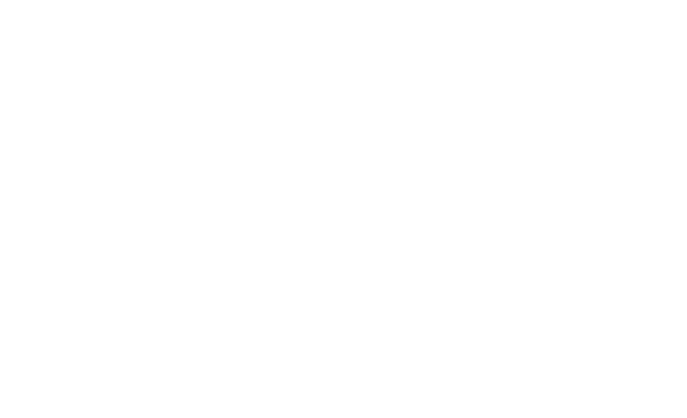
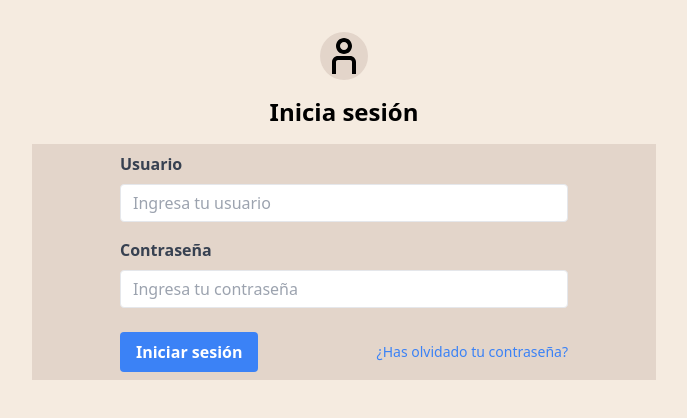
Before and after one commit to angelo808/Software2_RinconJ1, a React (Create React App) app: page /iniciar-sesion in a window 1280 px wide. Before the commit this address had no page. Shown: the top 418 px of the page, without its empty margins (296-983 px from the left). Built offline with nearby package versions, Linux system fonts and the light colour scheme.

Commit message:
HU-2 iniciar sesion finalizada

```diff
--- /dev/null
+++ b/src/components/Formulario.jsx
@@ -0,0 +1,81 @@
+import React, { useContext } from "react";
+import { useForm } from "react-hook-form";
+import { Link, Navigate } from "react-router-dom";
+import { UserContext } from "../context/UserContext";
+
+const Formulario = () => {
+    const {register, handleSubmit, reset} = useForm();
+    const {user, addUser} = useContext(UserContext);
+
+    const onSubmit = (data) => {
+        fetch('/data/users.json')//simula una consulta a una base de datos
+        .then(response => response.json())
+        .then(users => {
+            const userLogin = users.find(u => u.username === data.userAccount && u.password === data.userPassword);
+            if (userLogin) {
+                addUser(userLogin.id, userLogin.name, userLogin.email, userLogin.occupation); // Asigna el usuario al contexto global
+                alert('Inicio de sesión exitosa!');
+            } else {
+                alert('¡Credenciales no válidas!');
+            }
+            reset();
+        });
+    }
+
+    if(user !== null){
+        return <Navigate to="/inicio" />
+    }
+
+  return (
+    <>
+      <form onSubmit={handleSubmit(onSubmit)} className="max-w-md mx-auto">
+
+        <div className="mb-4">
+          <label htmlFor="email" className="block text-gray-700 font-bold mb-2">
+            Usuario
+          </label>
+          <input
+            type="text"
+            id="userAccount"
+            {...register('userAccount')}
+            className="appearance-none border rounded w-full py-2 px-3 leading-tight focus:outline-none focus:shadow-outline"
+            placeholder="Ingresa tu usuario"
+          />
+        </div>
+
+        <div className="mb-6">
+          <label
+            htmlFor="password"
+            className="block text-gray-700 font-bold mb-2"
+          >
+            Contraseña
+          </label>
+          <input
+            type="password"
+            id="userPassword"
+            {...register('userPassword')}
+            className="appearance-none border rounded w-full py-2 px-3 leading-tight focus:outline-none focus:shadow-outline"
+            placeholder="Ingresa tu contraseña"
+          />
+        </div>
+
+        <div className="flex items-center justify-between">
+          <button
+            className="bg-blue-500 hover:bg-blue-700 text-white font-bold py-2 px-4 rounded focus:outline-none focus:shadow-outline"
+            type="submit"
+          >
+            Iniciar sesión
+          </button>
+          <Link
+            to="/"
+            className="inline-block align-baseline font-medium text-sm text-blue-500 hover:text-blue-800"
+          >
+            ¿Has olvidado tu contraseña?
+          </Link>
+        </div>
+      </form>
+    </>
+  );
+};
+
+export default Formulario;
--- a/src/components/Header.jsx
+++ b/src/components/Header.jsx
@@ -4,14 +4,14 @@
 
 const Header = () => {
   return (
-    <header className='w-full h-16 flex items-center justify-between border-b-2 border-black border-solid p-1'>
+    <header className='w-full h-16 bg-customColor flex items-center justify-between border-b-2 border-black border-solid p-1'>
         <div className='flex items-center text-lg font-bold text-neutral-500'>
             <img className='w-12' src={logo} alt="logo" />
             <p className='mx-4'>EL RINCÓN DEL J1</p>
         </div>
         <div className='flex text-lg font-bold text-neutral-500'>
-            <div className='mx-4 hover:scale-105 hover:text-black'><Link  to="/">Iniciar sesión</Link></div>
-            <div className='mx-4 hover:scale-105 hover:text-black'><Link to="/">Registrarse</Link></div>
+            <div className='mx-4 hover:scale-105 hover:text-black'><Link  to="/iniciar-sesion">Iniciar sesión</Link></div>
+            <div className='mx-4 hover:scale-105 hover:text-black'><Link to="#">Registrarse</Link></div>
         </div>
     </header>
   )
--- /dev/null
+++ b/src/components/ProtectedRoutes.jsx
@@ -0,0 +1,15 @@
+import React, { useContext } from 'react'
+import { UserContext } from '../context/UserContext';
+import { Navigate, Outlet } from 'react-router-dom';
+
+const ProtectedRoutes = ({children=null}) => {
+    const {user} = useContext(UserContext);
+
+    if(!user){
+        return <Navigate to="/iniciar-sesion" />
+    }
+
+    return children ? children: <Outlet />
+}
+
+export default ProtectedRoutes
--- /dev/null
+++ b/src/context/UserContext.jsx
@@ -0,0 +1,16 @@
+import { createContext, useState } from "react";
+
+export const UserContext = createContext();
+
+export const UserProvider = ({children}) => {
+    const [user, setUser] = useState(null);
+    const addUser = (id, nombre, correo, especialidad) => {
+        setUser({id, nombre, correo, especialidad})
+    }
+
+  return (
+    <UserContext.Provider value={{user, addUser}}>
+        {children}
+    </UserContext.Provider>
+  )
+}
--- a/src/index.css
+++ b/src/index.css
@@ -1,3 +1,6 @@
-@tailwind base;
-@tailwind components;
-@tailwind utilities;
+@import 'tailwindcss/base';
+@import 'tailwindcss/components';
+@import 'tailwindcss/utilities';
+body{
+    background-color: #f5ebe0;
+}
--- a/src/pages/Home.jsx
+++ b/src/pages/Home.jsx
@@ -6,7 +6,9 @@
   return (
     <div className='container m-auto'>
         <Header/>
-        <main className='flex flex-col items-center mt-6'>
+        <main className='flex mt-6'>
+            <div className='w-1/4 h-home bg-firstImg bg-no-repeat bg-center bg-cover'></div>
+            <div className='flex flex-col items-center'>
             <img className='w-1/2' src={logo} alt="logo" />
             <h1 className='text-4xl text-center m-6'>¡Bienvenido al Rincón del J1!</h1>
             <p className='text-xl text-center my-6'>
@@ -15,6 +17,7 @@
             <p className='text-xl text-center my-6'>
               ¡Únete a nuestra comunidad y haz que tu experiencia sea inolvidable!
             </p>
+            </div>
         </main>
     </div>
   )
--- /dev/null
+++ b/src/pages/HomeUser.jsx
@@ -0,0 +1,11 @@
+import React from 'react'
+
+const HomeUser = () => {
+  return (
+    <div>
+        <h1 className='text-4xl text-center'>Home User</h1>
+    </div>
+  )
+}
+
+export default HomeUser
--- a/src/pages/Login.jsx
+++ b/src/pages/Login.jsx
@@ -1,9 +1,41 @@
-import React from 'react'
+import Formulario from "../components/Formulario";
 
 const Login = () => {
   return (
-    <div>Login</div>
-  )
-}
+    <div className="container m-auto p-4">
 
-export default Login
+      <div className="w-12 h-12 bg-customColor mx-auto my-4 rounded-full ">
+        <svg
+          width="48"
+          height="48"
+          viewBox="0 0 24 24"
+          fill="none"
+          xmlns="http://www.w3.org/2000/svg"
+
+        >
+          <path
+            fillRule="evenodd"
+            clipRule="evenodd"
+            d="M16 7C16 9.20914 14.2091 11 12 11C9.79086 11 8 9.20914 8 7C8 4.79086 9.79086 3 12 3C14.2091 3 16 4.79086 16 7ZM14 7C14 8.10457 13.1046 9 12 9C10.8954 9 10 8.10457 10 7C10 5.89543 10.8954 5 12 5C13.1046 5 14 5.89543 14 7Z"
+            fill="currentColor"
+          />
+          <path
+            d="M16 15C16 14.4477 15.5523 14 15 14H9C8.44772 14 8 14.4477 8 15V21H6V15C6 13.3431 7.34315 12 9 12H15C16.6569 12 18 13.3431 18 15V21H16V15Z"
+            fill="currentColor"
+          />
+        </svg>
+      </div>
+
+      <div className="text-center my-4 text-2xl font-bold">
+        <p>Inicia sesión</p>
+      </div>
+
+      <div className="w-1/2 m-auto bg-customColor p-2">
+        <Formulario />
+      </div>
+
+    </div>
+  );
+};
+
+export default Login;
--- a/src/routes/MyRoutes.jsx
+++ b/src/routes/MyRoutes.jsx
@@ -1,15 +1,26 @@
 import React from 'react'
 import { BrowserRouter, Route, Routes } from 'react-router-dom'
 import Home from '../pages/Home'
+import Login from '../pages/Login'
+import { UserProvider } from '../context/UserContext'
+import ProtectedRoutes from '../components/ProtectedRoutes'
+import HomeUser from '../pages/HomeUser'
 
 const MyRoutes = () => {
   return (
-    <BrowserRouter>
+    <UserProvider>
+      <BrowserRouter>
         <Routes>
             <Route path="/" element={<Home />} />
-            <Route path="/login" element={<h1>Login</h1>} />
+            <Route path="/iniciar-sesion" element={<Login />} />
+
+            {/*Rutas protegidas*/}
+            <Route element={<ProtectedRoutes />}>
+              <Route path="/inicio" element={<HomeUser />} />
+            </Route>
         </Routes>
     </BrowserRouter>
+    </UserProvider>
   )
 }
 
--- a/tailwind.config.js
+++ b/tailwind.config.js
@@ -2,7 +2,17 @@
 module.exports = {
   content: ["./src/**/*.{js,jsx,ts,tsx}",],
   theme: {
-    extend: {},
+    extend: {
+      spacing: {
+        'home': 'calc(100vh - 8rem)',
+      },
+      colors: {
+        customColor: '#e3d5ca',
+      },
+      backgroundImage: {
+        'firstImg' : "linear-gradient(rgba(0, 0, 0, .5), rgba(0, 0, 0, .5)), url('./assets/imgHome.jpeg')",
+      },
+    },
   },
   plugins: [],
 }
```
Also changed, not shown: public/data/users.json (added, +18 -0 lines), src/assets/imgHome.jpeg (added).
